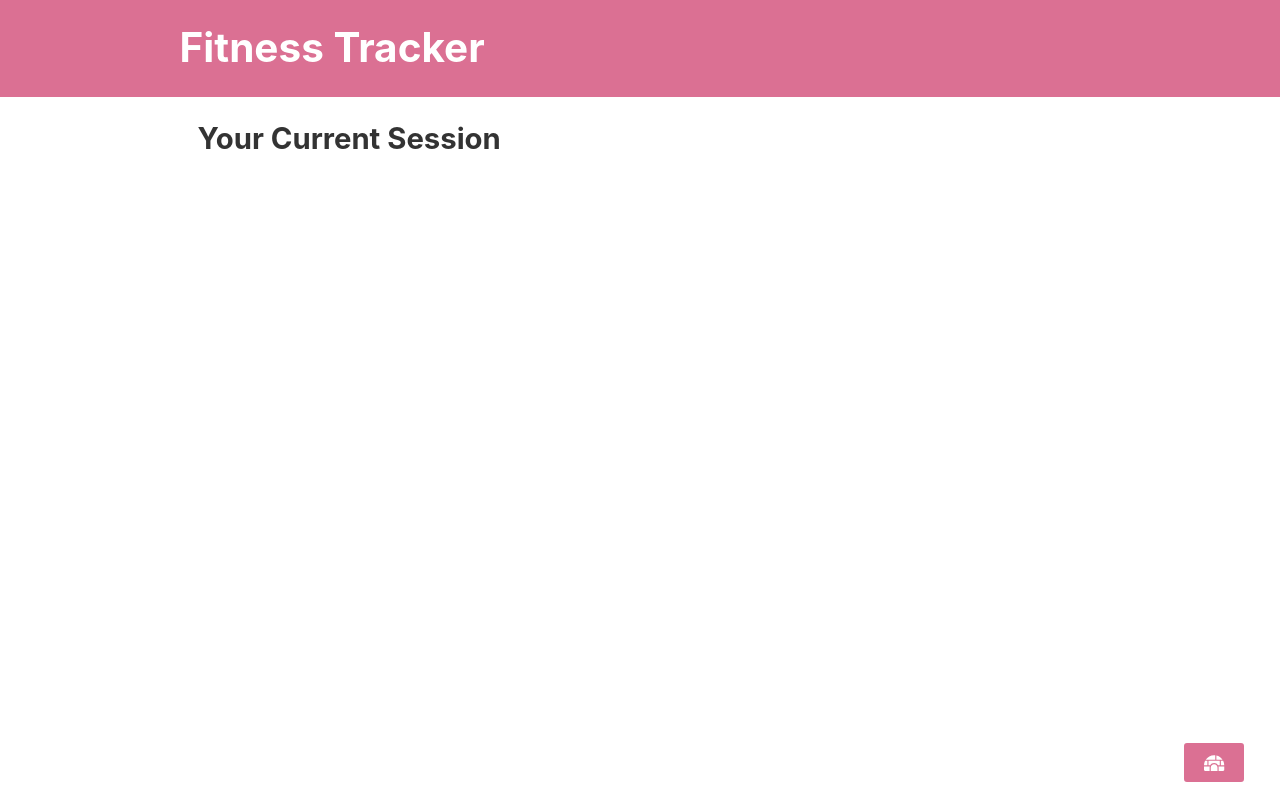
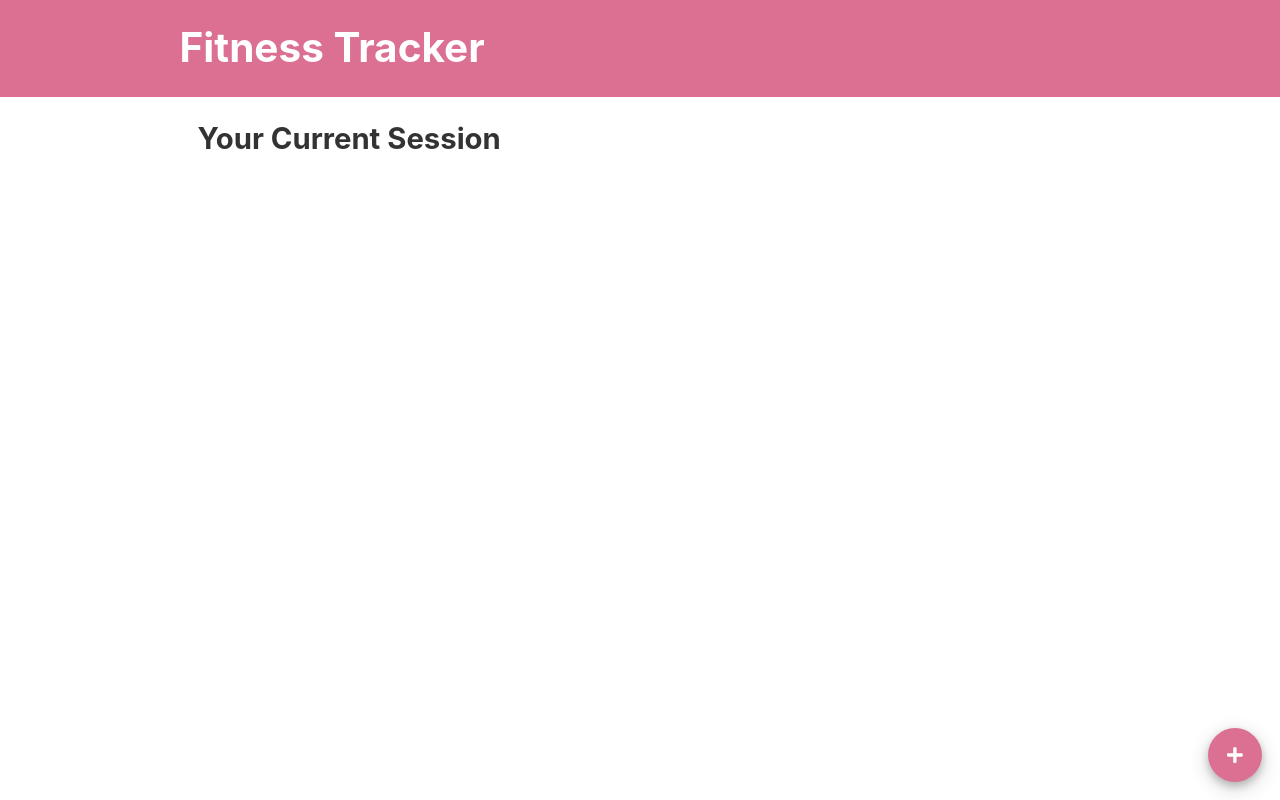
Before and after one commit to RyanTimesTen/fitness-tracker, a Gatsby site: page / in a window 1280 px wide. Built offline with nearby package versions, Linux system fonts and the light colour scheme; Gatsby itself is replaced by a stand-in of ours.

Commit message:
Remove unused stuff

```diff
--- a/src/components/layout.js
+++ b/src/components/layout.js
@@ -2,13 +2,12 @@ import React from 'react';
 import PropTypes from 'prop-types';
 import { StaticQuery, graphql } from 'gatsby';
 import { library } from '@fortawesome/fontawesome-svg-core';
-import { FontAwesomeIcon } from '@fortawesome/react-fontawesome';
-import { faIgloo } from '@fortawesome/free-solid-svg-icons';
+import { faPlus } from '@fortawesome/free-solid-svg-icons';
 
 import Header from './header';
 import './layout.css';
 
-library.add(faIgloo);
+library.add(faPlus);
 
 const Layout = ({ children }) => (
   <StaticQuery
--- a/src/components/styled-link.js
+++ /dev/null
@@ -1,20 +0,0 @@
-import { Link } from 'gatsby';
-import styled, { css } from 'styled-components';
-
-const StyledLink = styled(Link)`
-  background: transparent;
-  border-radius: 3px;
-  border: 2px solid palevioletred;
-  color: palevioletred;
-  margin: 0 1em;
-  padding: 0.25em 1em;
-
-  ${props =>
-    props.primary &&
-    css`
-      background: palevioletred;
-      color: white;
-    `}
-`;
-
-export default StyledLink;
--- a/src/components/svg-icon.js
+++ /dev/null
@@ -1,20 +0,0 @@
-import React from 'react';
-
-const SVG = () => (
-  <svg
-    width="100%"
-    height="100%"
-    viewBox="0 0 32 32"
-    xmlns="http://www.w3.org/2000/svg"
-    xmlnsXlink="http://www.w3.org/1999/xlink"
-  >
-    <path
-      d="M465.167,211.614H280.245V26.691c0-8.424-11.439-26.69-34.316-26.69s-34.316,18.267-34.316,26.69v184.924H26.69
-			C18.267,211.614,0,223.053,0,245.929s18.267,34.316,26.69,34.316h184.924v184.924c0,8.422,11.438,26.69,34.316,26.69
-			s34.316-18.268,34.316-26.69V280.245H465.17c8.422,0,26.69-11.438,26.69-34.316S473.59,211.614,465.167,211.614z"
-      fill="#FFF"
-    />
-  </svg>
-);
-
-export default SVG;
--- a/src/pages/index.js
+++ b/src/pages/index.js
@@ -1,14 +1,12 @@
 import React from 'react';
-import styled, { css } from 'styled-components';
-import StyledLink from '../components/styled-link';
+import { Link } from 'gatsby';
+import styled from 'styled-components';
 import { FontAwesomeIcon } from '@fortawesome/react-fontawesome';
-
 import Layout from '../components/layout';
 import WorkoutManager from '../WorkoutManager';
-import PlusIcon from '../assets/plus.svg';
-import SvgIcon from '../components/svg-icon';
 
-const IndexPage = () => (
+export default function IndexPage() {
+  return (
     <Layout>
       <Header>Your Current Session</Header>
       {WorkoutManager.workouts.map(workout => (
@@ -16,20 +14,28 @@ const IndexPage = () => (
           {workout.display}&#58; {workout.weight}
         </p>
       ))}
-    <FAB primary to="/new-workout">
-      <FontAwesomeIcon icon="igloo" />
+      <FAB to="/new-workout">
+        <FontAwesomeIcon icon="plus" />
       </FAB>
     </Layout>
   );
-
-const FAB = styled(StyledLink)`
-  position: fixed;
-  bottom: 1rem;
-  right: 1rem;
-`;
+}
 
 const Header = styled.h2`
   margin: 1rem;
 `;
 
-export default IndexPage;
+const FAB = styled(Link)`
+  position: fixed;
+  bottom: 1rem;
+  right: 1rem;
+  border-radius: 50%;
+  background-color: palevioletred;
+  color: white;
+  width: 3rem;
+  height: 3rem;
+  display: flex;
+  justify-content: center;
+  align-items: center;
+  box-shadow: 0 4px 8px 0 rgba(0, 0, 0, 0.2), 0 6px 20px 0 rgba(0, 0, 0, 0.19);
+`;
```
Also changed, not shown: src/assets/plus.svg (deleted). Lines whose indentation alone changed are shown as unchanged.
